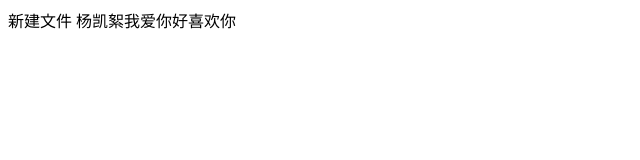
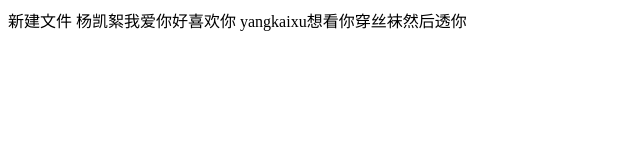
Before and after one commit to dtxue-95/gitlianxi, a plain HTML site: page index2.html in a window 1280 px wide. Shown: the whole page, without its empty margins (0-640 px from the left). Drawn offline with Linux system fonts and the light colour scheme.

Commit message:
fourth submmit

```diff
--- a/index2.html
+++ b/index2.html
@@ -7,6 +7,6 @@
     <title>Document</title>
 </head>
 <body>
-    新建文件 杨凯絮我爱你好喜欢你
+    新建文件 杨凯絮我爱你好喜欢你 yangkaixu想看你穿丝袜然后透你
 </body>
 </html>
```
